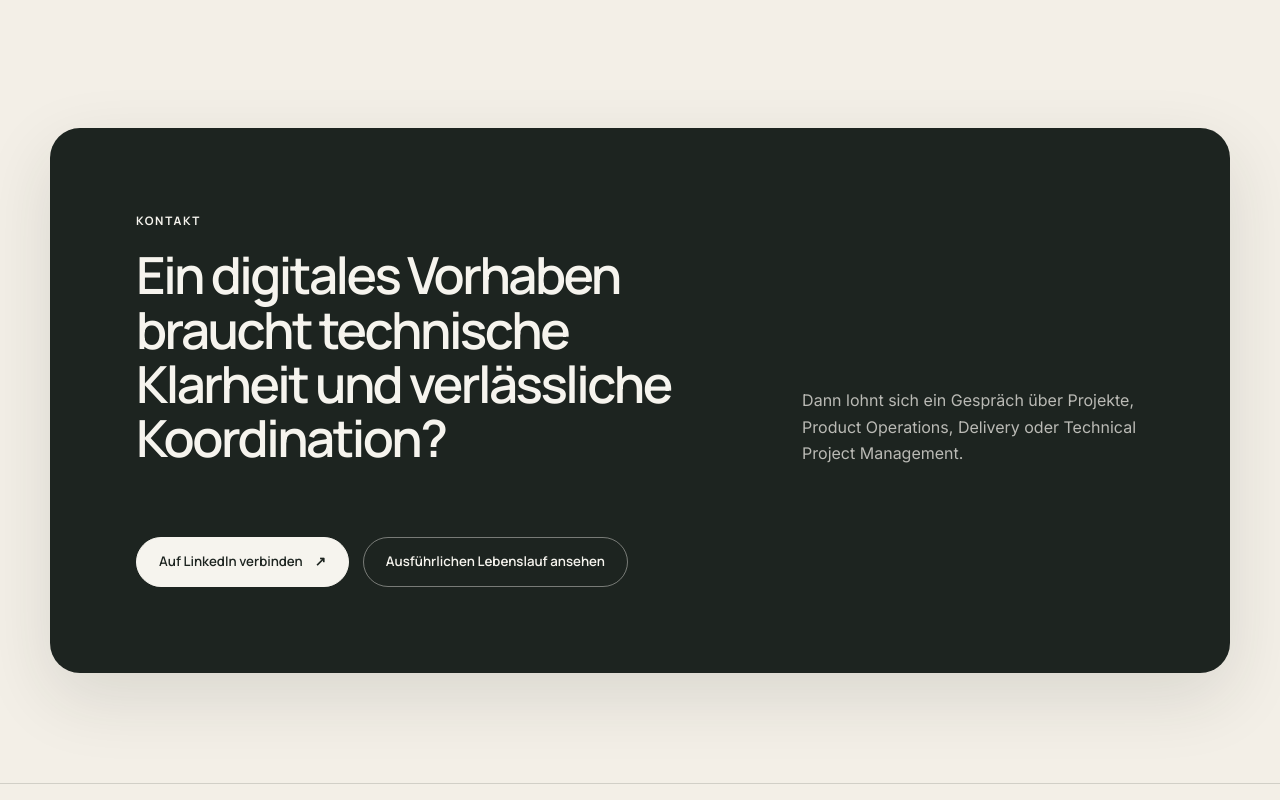
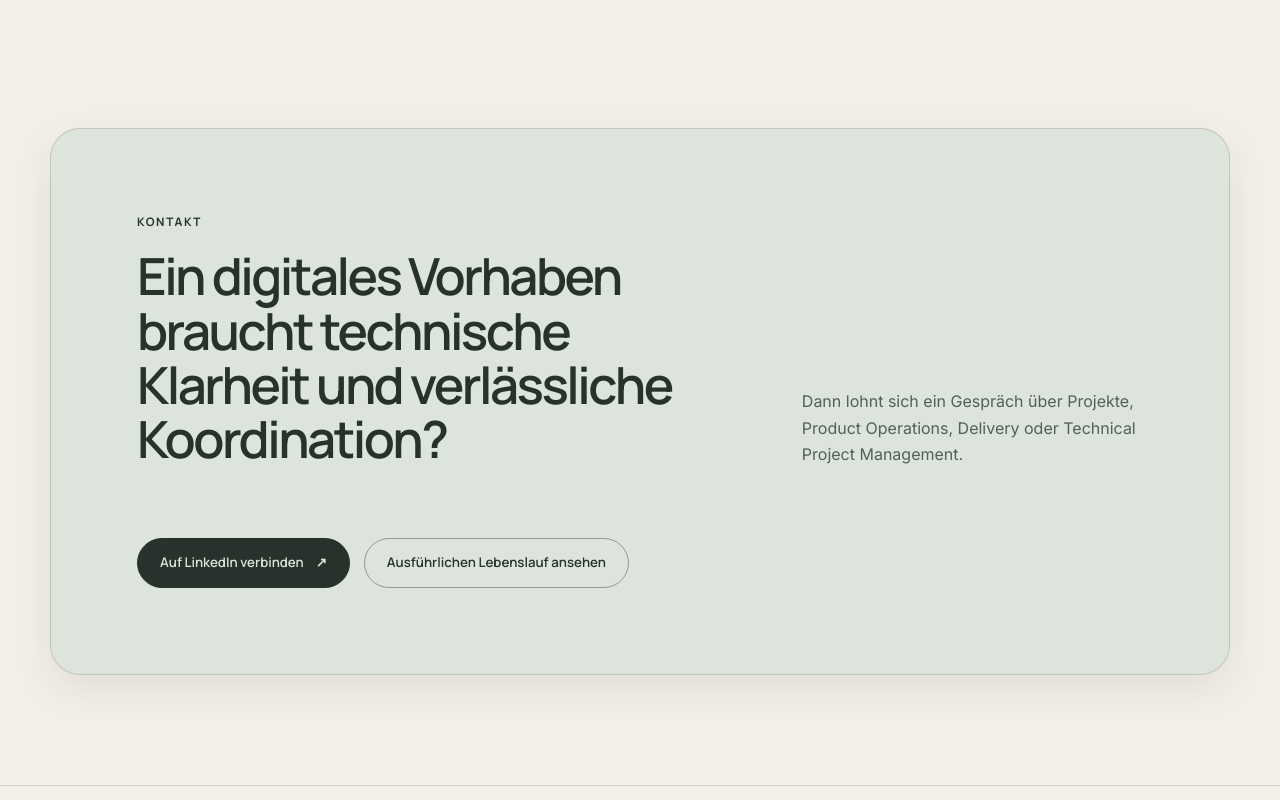
Before and after one commit to mailin89w/daniela-klein-career, a website: page index.html in a window 1280 px wide. Shown: the part 7880-8680 px from the top of the page. Drawn offline with Linux system fonts and the light colour scheme.

Commit message:
Soften contact panel contrast

```diff
--- a/styles.css
+++ b/styles.css
@@ -214,9 +214,11 @@ p { margin-bottom: 20px; }
 .approach-steps p { margin: 0; color: var(--ink-soft); }
 
 .contact-section { padding: 46px 0 110px; }
-.contact-panel { display: grid; grid-template-columns: 1.2fr .7fr; gap: 50px 80px; padding: clamp(38px, 7vw, 86px); border-radius: var(--radius-lg); background: var(--dark); color: var(--on-dark); box-shadow: var(--shadow); }
-.contact-panel h2, .contact-panel .section-kicker { color: var(--on-dark); }
-.contact-panel > p { align-self: end; color: color-mix(in srgb, var(--on-dark) 72%, transparent); }
+.contact-panel { display: grid; grid-template-columns: 1.2fr .7fr; gap: 50px 80px; padding: clamp(38px, 7vw, 86px); border: 1px solid color-mix(in srgb, var(--feature-ink) 16%, transparent); border-radius: var(--radius-lg); background: var(--feature-surface); color: var(--feature-ink); box-shadow: var(--shadow-soft); }
+.contact-panel h2, .contact-panel .section-kicker { color: var(--feature-ink); }
+.contact-panel > p { align-self: end; color: var(--feature-ink-soft); }
+.contact-panel .button--light { border-color: var(--feature-ink); background: var(--feature-ink); color: var(--feature-surface); }
+.contact-panel .button--outline-light { border-color: color-mix(in srgb, var(--feature-ink) 42%, transparent); background: transparent; color: var(--feature-ink); }
 .contact-panel .button-row { grid-column: 1/-1; }
 .site-footer { padding: 36px 0; border-top: 1px solid var(--line); }
 .footer-inner { display: grid; grid-template-columns: 1fr auto; align-items: center; gap: 50px; }
```
